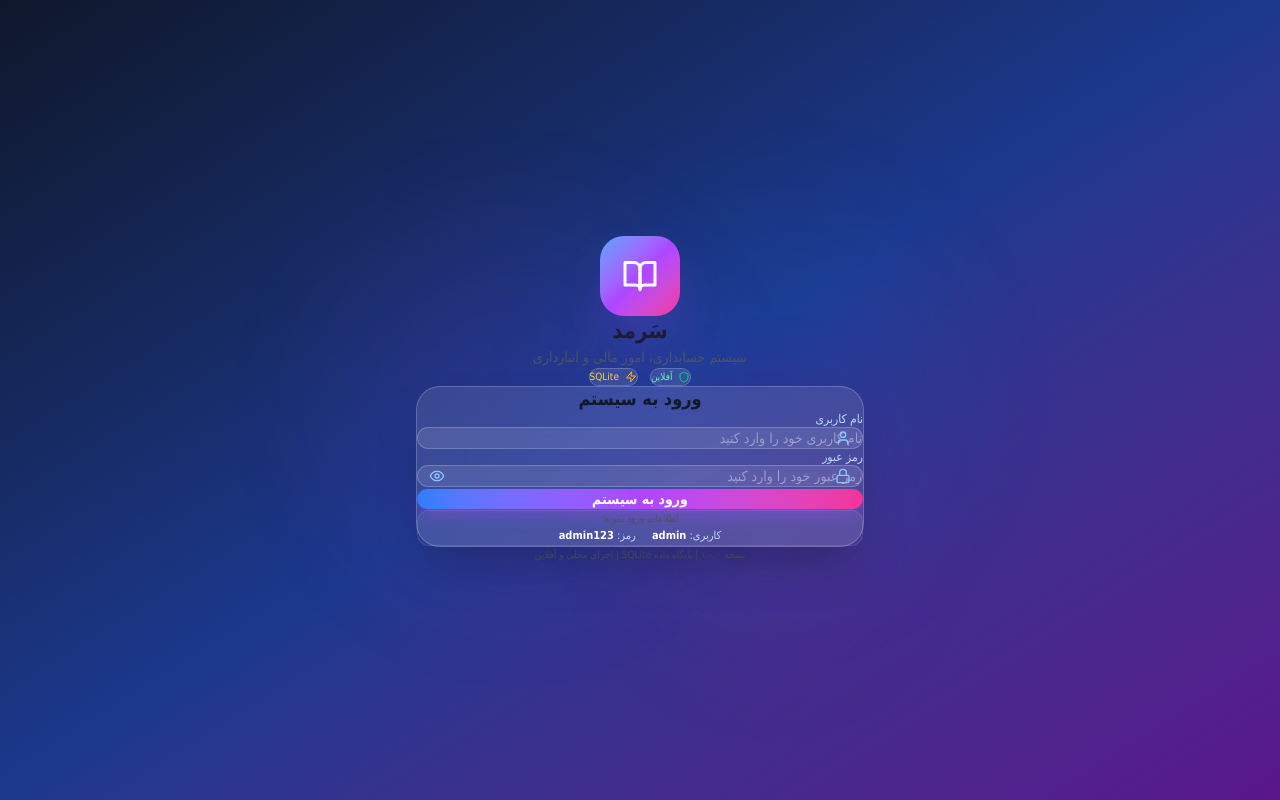
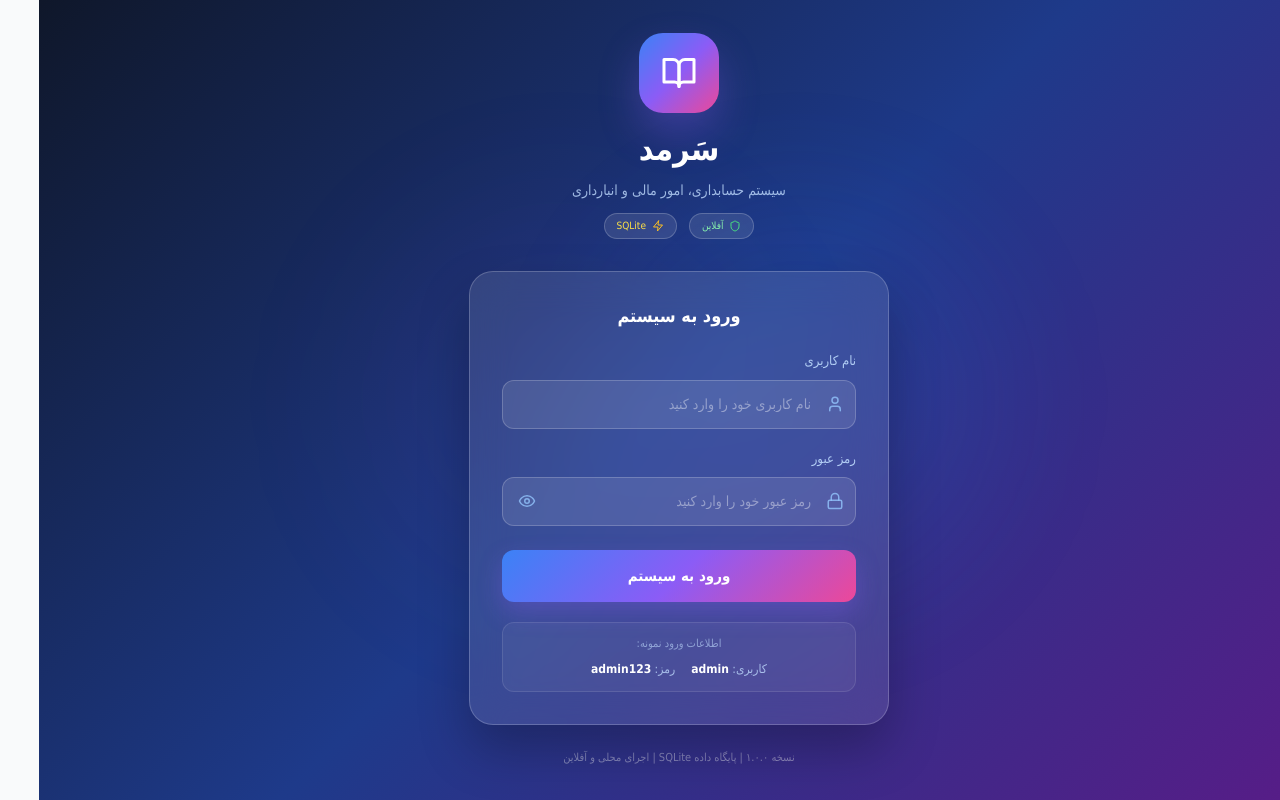
Before and after one commit to samirasarmadi71-cloud/samira, a React (Vite) app: page / in a window 1280 px wide. Built offline with nearby package versions, Linux system fonts and the light colour scheme; a small style sheet from the web is missing; a web font is replaced by a local one.

Commit message:
task snapshot 2b14004c-d553-4a6c-84b6-a6c783e7e954

```diff
--- a/src/index.css
+++ b/src/index.css
@@ -38,6 +38,26 @@
   --color-bg: #f9fafb;
   --color-card: #ffffff;
   --color-border: #e5e7eb;
+
+  /* Standard Sizes */
+  --font-size-xs: 0.75rem;    /* 12px */
+  --font-size-sm: 0.875rem;   /* 14px */
+  --font-size-base: 1rem;     /* 16px */
+  --font-size-lg: 1.125rem;   /* 18px */
+  --font-size-xl: 1.25rem;    /* 20px */
+  --font-size-2xl: 1.5rem;    /* 24px */
+  --font-size-3xl: 1.875rem;  /* 30px */
+
+  --spacing-1: 0.25rem;  /* 4px */
+  --spacing-2: 0.5rem;   /* 8px */
+  --spacing-3: 0.75rem;  /* 12px */
+  --spacing-4: 1rem;     /* 16px */
+  --spacing-5: 1.25rem;  /* 20px */
+  --spacing-6: 1.5rem;   /* 24px */
+  --spacing-8: 2rem;     /* 32px */
+  --spacing-10: 2.5rem;  /* 40px */
+  --spacing-12: 3rem;    /* 48px */
+  --spacing-16: 4rem;    /* 64px */
 }
 
 * {
@@ -47,14 +67,20 @@
   padding: 0;
 }
 
+html {
+  font-size: 16px;
+  line-height: 1.5;
+}
+
 body {
   direction: rtl;
   background-color: var(--color-bg);
   color: var(--color-gray-900);
   line-height: 1.6;
-  font-size: 14px;
+  font-size: var(--font-size-base);
   -webkit-font-smoothing: antialiased;
   -moz-osx-font-smoothing: grayscale;
+  min-height: 100vh;
 }
 
 h1, h2, h3, h4, h5, h6 {
--- a/src/pages/LoginPage.tsx
+++ b/src/pages/LoginPage.tsx
@@ -12,7 +12,6 @@ export default function LoginPage({ onLogin }: LoginPageProps) {
   const [showPassword, setShowPassword] = useState(false);
   const [error, setError] = useState('');
   const [loading, setLoading] = useState(false);
-  const [dbReady, setDbReady] = useState(false);
   const [attempts, setAttempts] = useState(0);
 
   const handleLogin = async () => {
@@ -27,10 +26,11 @@ export default function LoginPage({ onLogin }: LoginPageProps) {
     try {
       // Initialize database
       await initDatabase();
-      setDbReady(true);
 
-      // Check credentials - using parameterized query
+      // Check credentials
       const users = execQuery(`SELECT * FROM users WHERE username = ? AND is_active = 1`, [username]);
+
+      console.log('Query result:', users);
 
       if (!users || users.length === 0) {
         console.warn('User not found or inactive:', username);
@@ -42,6 +42,7 @@ export default function LoginPage({ onLogin }: LoginPageProps) {
 
       const user = users[0];
       console.log('User found:', user);
+      console.log('Password check:', user.password_hash, '===', password, '?', user.password_hash === password);
 
       if (user.password_hash !== password) {
         console.warn('Password mismatch for user:', username);
@@ -86,58 +87,145 @@ export default function LoginPage({ onLogin }: LoginPageProps) {
   };
 
   return (
-    <div className="min-h-screen flex items-center justify-center bg-gradient-to-br from-slate-900 via-blue-900 to-purple-900 relative overflow-hidden" dir="rtl">
+    <div style={{
+      minHeight: '100vh',
+      display: 'flex',
+      alignItems: 'center',
+      justifyContent: 'center',
+      background: 'linear-gradient(135deg, #0f172a 0%, #1e3a8a 50%, #581c87 100%)',
+      position: 'relative',
+      overflow: 'hidden',
+      padding: '20px'
+    }} dir="rtl">
       {/* Animated background elements */}
-      <div className="absolute inset-0 overflow-hidden">
-        <div className="absolute top-1/4 right-1/4 w-96 h-96 bg-blue-500/10 rounded-full blur-3xl animate-pulse"></div>
-        <div className="absolute bottom-1/4 left-1/4 w-96 h-96 bg-purple-500/10 rounded-full blur-3xl animate-pulse" style={{ animationDelay: '1s' }}></div>
-        <div className="absolute top-1/2 left-1/2 w-64 h-64 bg-pink-500/10 rounded-full blur-3xl animate-pulse" style={{ animationDelay: '2s' }}></div>
+      <div style={{ position: 'absolute', inset: 0, overflow: 'hidden' }}>
+        <div style={{
+          position: 'absolute', top: '25%', right: '25%',
+          width: '400px', height: '400px',
+          background: 'rgba(59, 130, 246, 0.1)',
+          borderRadius: '50%',
+          filter: 'blur(80px)',
+          animation: 'pulse 3s infinite'
+        }}></div>
+        <div style={{
+          position: 'absolute', bottom: '25%', left: '25%',
+          width: '400px', height: '400px',
+          background: 'rgba(168, 85, 247, 0.1)',
+          borderRadius: '50%',
+          filter: 'blur(80px)',
+          animation: 'pulse 3s infinite',
+          animationDelay: '1s'
+        }}></div>
       </div>
 
-      {/* Grid pattern */}
-      <div className="absolute inset-0 opacity-5" style={{
-        backgroundImage: 'linear-gradient(rgba(255,255,255,0.1) 1px, transparent 1px), linear-gradient(90deg, rgba(255,255,255,0.1) 1px, transparent 1px)',
-        backgroundSize: '50px 50px'
-      }}></div>
-
-      <div className="relative z-10 w-full max-w-md px-6">
+      {/* Login Card */}
+      <div style={{
+        position: 'relative',
+        zIndex: 10,
+        width: '100%',
+        maxWidth: '420px'
+      }}>
         {/* Logo & Title */}
-        <div className="text-center mb-8">
-          <div className="inline-flex items-center justify-center w-20 h-20 rounded-3xl bg-gradient-to-br from-blue-400 via-purple-500 to-pink-500 shadow-2xl shadow-purple-500/30 mb-4 animate-float">
-            <BookOpen size={36} className="text-white" />
+        <div style={{ textAlign: 'center', marginBottom: '32px' }}>
+          <div style={{
+            display: 'inline-flex',
+            alignItems: 'center',
+            justifyContent: 'center',
+            width: '80px',
+            height: '80px',
+            borderRadius: '24px',
+            background: 'linear-gradient(135deg, #3b82f6, #8b5cf6, #ec4899)',
+            boxShadow: '0 20px 40px rgba(139, 92, 246, 0.3)',
+            marginBottom: '16px'
+          }}>
+            <BookOpen size={36} color="white" />
           </div>
-          <h1 className="text-3xl font-black text-white mb-2">سَرمد</h1>
-          <p className="text-blue-200/80 text-sm">سیستم حسابداری، امور مالی و انبارداری</p>
-          <div className="flex items-center justify-center gap-3 mt-3">
-            <div className="flex items-center gap-1.5 px-3 py-1 rounded-full bg-white/10 border border-white/20">
-              <Shield size={12} className="text-green-400" />
-              <span className="text-[10px] text-green-300">آفلاین</span>
+          <h1 style={{
+            fontSize: '32px',
+            fontWeight: '900',
+            color: 'white',
+            marginBottom: '8px',
+            margin: '0 0 8px 0'
+          }}>سَرمد</h1>
+          <p style={{
+            fontSize: '14px',
+            color: 'rgba(191, 219, 254, 0.8)',
+            margin: 0
+          }}>سیستم حسابداری، امور مالی و انبارداری</p>
+          <div style={{ display: 'flex', alignItems: 'center', justifyContent: 'center', gap: '12px', marginTop: '12px' }}>
+            <div style={{
+              display: 'flex', alignItems: 'center', gap: '6px',
+              padding: '4px 12px', borderRadius: '20px',
+              background: 'rgba(255, 255, 255, 0.1)',
+              border: '1px solid rgba(255, 255, 255, 0.2)'
+            }}>
+              <Shield size={12} color="#4ade80" />
+              <span style={{ fontSize: '10px', color: '#86efac' }}>آفلاین</span>
             </div>
-            <div className="flex items-center gap-1.5 px-3 py-1 rounded-full bg-white/10 border border-white/20">
-              <Zap size={12} className="text-amber-400" />
-              <span className="text-[10px] text-amber-300">SQLite</span>
+            <div style={{
+              display: 'flex', alignItems: 'center', gap: '6px',
+              padding: '4px 12px', borderRadius: '20px',
+              background: 'rgba(255, 255, 255, 0.1)',
+              border: '1px solid rgba(255, 255, 255, 0.2)'
+            }}>
+              <Zap size={12} color="#fbbf24" />
+              <span style={{ fontSize: '10px', color: '#fde047' }}>SQLite</span>
             </div>
           </div>
         </div>
 
-        {/* Login Card */}
-        <div className="bg-white/10 backdrop-blur-xl rounded-3xl border border-white/20 p-8 shadow-2xl">
-          <h2 className="text-lg font-bold text-white mb-6 text-center">ورود به سیستم</h2>
+        {/* Login Form */}
+        <div style={{
+          background: 'rgba(255, 255, 255, 0.1)',
+          backdropFilter: 'blur(20px)',
+          borderRadius: '24px',
+          border: '1px solid rgba(255, 255, 255, 0.2)',
+          padding: '32px',
+          boxShadow: '0 25px 50px rgba(0, 0, 0, 0.25)'
+        }}>
+          <h2 style={{
+            fontSize: '18px',
+            fontWeight: '700',
+            color: 'white',
+            marginBottom: '24px',
+            textAlign: 'center',
+            margin: '0 0 24px 0'
+          }}>ورود به سیستم</h2>
 
           {/* Error Message */}
           {error && (
-            <div className="flex items-center gap-2 p-3 mb-4 rounded-xl bg-red-500/20 border border-red-500/30 animate-scale-in">
-              <AlertCircle size={16} className="text-red-400 flex-shrink-0" />
-              <span className="text-xs text-red-200">{error}</span>
+            <div style={{
+              display: 'flex',
+              alignItems: 'center',
+              gap: '8px',
+              padding: '12px',
+              marginBottom: '16px',
+              borderRadius: '12px',
+              background: 'rgba(239, 68, 68, 0.2)',
+              border: '1px solid rgba(239, 68, 68, 0.3)'
+            }}>
+              <AlertCircle size={16} color="#fca5a5" />
+              <span style={{ fontSize: '13px', color: '#fecaca' }}>{error}</span>
             </div>
           )}
 
           {/* Username */}
-          <div className="mb-4">
-            <label className="block text-xs text-blue-200 mb-2 font-medium">نام کاربری</label>
-            <div className="relative">
-              <div className="absolute right-3 top-1/2 -translate-y-1/2">
-                <User size={16} className="text-blue-300" />
+          <div style={{ marginBottom: '20px' }}>
+            <label style={{
+              display: 'block',
+              fontSize: '13px',
+              color: 'rgba(191, 219, 254, 0.9)',
+              marginBottom: '8px',
+              fontWeight: '500'
+            }}>نام کاربری</label>
+            <div style={{ position: 'relative' }}>
+              <div style={{
+                position: 'absolute',
+                right: '12px',
+                top: '50%',
+                transform: 'translateY(-50%)'
+              }}>
+                <User size={18} color="rgba(147, 197, 253, 0.8)" />
               </div>
               <input
                 type="text"
@@ -145,17 +233,50 @@ export default function LoginPage({ onLogin }: LoginPageProps) {
                 onChange={(e) => setUsername(e.target.value)}
                 onKeyPress={handleKeyPress}
                 placeholder="نام کاربری خود را وارد کنید"
-                className="w-full pr-10 pl-4 py-3 rounded-xl bg-white/10 border border-white/20 text-white text-sm placeholder:text-white/40 outline-none focus:border-blue-400 focus:bg-white/15 transition-all"
+                style={{
+                  width: '100%',
+                  paddingRight: '44px',
+                  paddingLeft: '16px',
+                  paddingTop: '12px',
+                  paddingBottom: '12px',
+                  borderRadius: '12px',
+                  background: 'rgba(255, 255, 255, 0.1)',
+                  border: '1px solid rgba(255, 255, 255, 0.2)',
+                  color: 'white',
+                  fontSize: '14px',
+                  outline: 'none',
+                  transition: 'all 0.2s',
+                  boxSizing: 'border-box'
+                }}
+                onFocus={(e) => {
+                  e.currentTarget.style.borderColor = 'rgba(96, 165, 250, 0.8)';
+                  e.currentTarget.style.background = 'rgba(255, 255, 255, 0.15)';
+                }}
+                onBlur={(e) => {
+                  e.currentTarget.style.borderColor = 'rgba(255, 255, 255, 0.2)';
+                  e.currentTarget.style.background = 'rgba(255, 255, 255, 0.1)';
+                }}
               />
             </div>
           </div>
 
           {/* Password */}
-          <div className="mb-6">
-            <label className="block text-xs text-blue-200 mb-2 font-medium">رمز عبور</label>
-            <div className="relative">
-              <div className="absolute right-3 top-1/2 -translate-y-1/2">
-                <Lock size={16} className="text-blue-300" />
+          <div style={{ marginBottom: '24px' }}>
+            <label style={{
+              display: 'block',
+              fontSize: '13px',
+              color: 'rgba(191, 219, 254, 0.9)',
+              marginBottom: '8px',
+              fontWeight: '500'
+            }}>رمز عبور</label>
+            <div style={{ position: 'relative' }}>
+              <div style={{
+                position: 'absolute',
+                right: '12px',
+                top: '50%',
+                transform: 'translateY(-50%)'
+              }}>
+                <Lock size={18} color="rgba(147, 197, 253, 0.8)" />
               </div>
               <input
                 type={showPassword ? 'text' : 'password'}
@@ -163,14 +284,48 @@ export default function LoginPage({ onLogin }: LoginPageProps) {
                 onChange={(e) => setPassword(e.target.value)}
                 onKeyPress={handleKeyPress}
                 placeholder="رمز عبور خود را وارد کنید"
-                className="w-full pr-10 pl-10 py-3 rounded-xl bg-white/10 border border-white/20 text-white text-sm placeholder:text-white/40 outline-none focus:border-blue-400 focus:bg-white/15 transition-all"
+                style={{
+                  width: '100%',
+                  paddingRight: '44px',
+                  paddingLeft: '44px',
+                  paddingTop: '12px',
+                  paddingBottom: '12px',
+                  borderRadius: '12px',
+                  background: 'rgba(255, 255, 255, 0.1)',
+                  border: '1px solid rgba(255, 255, 255, 0.2)',
+                  color: 'white',
+                  fontSize: '14px',
+                  outline: 'none',
+                  transition: 'all 0.2s',
+                  boxSizing: 'border-box'
+                }}
+                onFocus={(e) => {
+                  e.currentTarget.style.borderColor = 'rgba(96, 165, 250, 0.8)';
+                  e.currentTarget.style.background = 'rgba(255, 255, 255, 0.15)';
+                }}
+                onBlur={(e) => {
+                  e.currentTarget.style.borderColor = 'rgba(255, 255, 255, 0.2)';
+                  e.currentTarget.style.background = 'rgba(255, 255, 255, 0.1)';
+                }}
               />
               <button
                 type="button"
                 onClick={() => setShowPassword(!showPassword)}
-                className="absolute left-3 top-1/2 -translate-y-1/2 text-blue-300 hover:text-white transition-colors"
+                style={{
+                  position: 'absolute',
+                  left: '12px',
+                  top: '50%',
+                  transform: 'translateY(-50%)',
+                  background: 'none',
+                  border: 'none',
+                  cursor: 'pointer',
+                  padding: '4px',
+                  display: 'flex',
+                  alignItems: 'center',
+                  justifyContent: 'center'
+                }}
               >
-                {showPassword ? <EyeOff size={16} /> : <Eye size={16} />}
+                {showPassword ? <EyeOff size={18} color="rgba(147, 197, 253, 0.8)" /> : <Eye size={18} color="rgba(147, 197, 253, 0.8)" />}
               </button>
             </div>
           </div>
@@ -179,31 +334,94 @@ export default function LoginPage({ onLogin }: LoginPageProps) {
           <button
             onClick={handleLogin}
             disabled={loading}
-            className="w-full py-3.5 rounded-xl bg-gradient-to-r from-blue-500 via-purple-500 to-pink-500 text-white text-sm font-bold shadow-lg shadow-purple-500/30 hover:shadow-xl hover:shadow-purple-500/40 transition-all active:scale-[0.98] disabled:opacity-50 disabled:cursor-not-allowed"
+            style={{
+              width: '100%',
+              paddingTop: '14px',
+              paddingBottom: '14px',
+              borderRadius: '12px',
+              background: loading ? 'rgba(99, 102, 241, 0.5)' : 'linear-gradient(135deg, #3b82f6, #8b5cf6, #ec4899)',
+              color: 'white',
+              fontSize: '15px',
+              fontWeight: '700',
+              border: 'none',
+              cursor: loading ? 'not-allowed' : 'pointer',
+              boxShadow: '0 10px 25px rgba(139, 92, 246, 0.3)',
+              transition: 'all 0.2s',
+              marginBottom: '20px'
+            }}
+            onMouseEnter={(e) => {
+              if (!loading) {
+                e.currentTarget.style.transform = 'translateY(-2px)';
+                e.currentTarget.style.boxShadow = '0 15px 30px rgba(139, 92, 246, 0.4)';
+              }
+            }}
+            onMouseLeave={(e) => {
+              e.currentTarget.style.transform = 'translateY(0)';
+              e.currentTarget.style.boxShadow = '0 10px 25px rgba(139, 92, 246, 0.3)';
+            }}
           >
             {loading ? (
-              <span className="flex items-center justify-center gap-2">
-                <div className="w-4 h-4 border-2 border-white/30 border-t-white rounded-full animate-spin"></div>
+              <span style={{ display: 'flex', alignItems: 'center', justifyContent: 'center', gap: '8px' }}>
+                <div style={{
+                  width: '16px',
+                  height: '16px',
+                  border: '2px solid rgba(255, 255, 255, 0.3)',
+                  borderTopColor: 'white',
+                  borderRadius: '50%',
+                  animation: 'spin 1s linear infinite'
+                }}></div>
                 در حال ورود...
               </span>
             ) : 'ورود به سیستم'}
           </button>
 
           {/* Demo credentials */}
-          <div className="mt-5 p-3 rounded-xl bg-white/5 border border-white/10">
-            <p className="text-[10px] text-blue-200/60 text-center mb-2">اطلاعات ورود نمونه:</p>
-            <div className="flex items-center justify-center gap-4 text-[11px]">
-              <span className="text-blue-200">کاربری: <strong className="text-white">admin</strong></span>
-              <span className="text-blue-200">رمز: <strong className="text-white">admin123</strong></span>
+          <div style={{
+            padding: '12px',
+            borderRadius: '12px',
+            background: 'rgba(255, 255, 255, 0.05)',
+            border: '1px solid rgba(255, 255, 255, 0.1)'
+          }}>
+            <p style={{
+              fontSize: '11px',
+              color: 'rgba(191, 219, 254, 0.6)',
+              textAlign: 'center',
+              marginBottom: '8px',
+              margin: '0 0 8px 0'
+            }}>اطلاعات ورود نمونه:</p>
+            <div style={{ display: 'flex', alignItems: 'center', justifyContent: 'center', gap: '16px', fontSize: '12px' }}>
+              <span style={{ color: 'rgba(191, 219, 254, 0.8)' }}>
+                کاربری: <strong style={{ color: 'white' }}>admin</strong>
+              </span>
+              <span style={{ color: 'rgba(191, 219, 254, 0.8)' }}>
+                رمز: <strong style={{ color: 'white' }}>admin123</strong>
+              </span>
             </div>
           </div>
         </div>
 
         {/* Footer */}
-        <div className="text-center mt-6">
-          <p className="text-[10px] text-white/40">نسخه ۱.۰.۰ | پایگاه داده SQLite | اجرای محلی و آفلاین</p>
+        <div style={{ textAlign: 'center', marginTop: '24px' }}>
+          <p style={{ fontSize: '11px', color: 'rgba(255, 255, 255, 0.4)', margin: 0 }}>
+            نسخه ۱.۰.۰ | پایگاه داده SQLite | اجرای محلی و آفلاین
+          </p>
         </div>
       </div>
+
+      {/* Animations */}
+      <style>{`
+        @keyframes pulse {
+          0%, 100% { opacity: 1; }
+          50% { opacity: 0.5; }
+        }
+        @keyframes spin {
+          from { transform: rotate(0deg); }
+          to { transform: rotate(360deg); }
+        }
+        input::placeholder {
+          color: rgba(255, 255, 255, 0.4);
+        }
+      `}</style>
     </div>
   );
 }
```
Also changed, not shown: src/components/Layout.tsx (+5 -5 lines), src/database/db.ts (+18 -11 lines), 1 other file (tests, documents, lock files or other folders).
